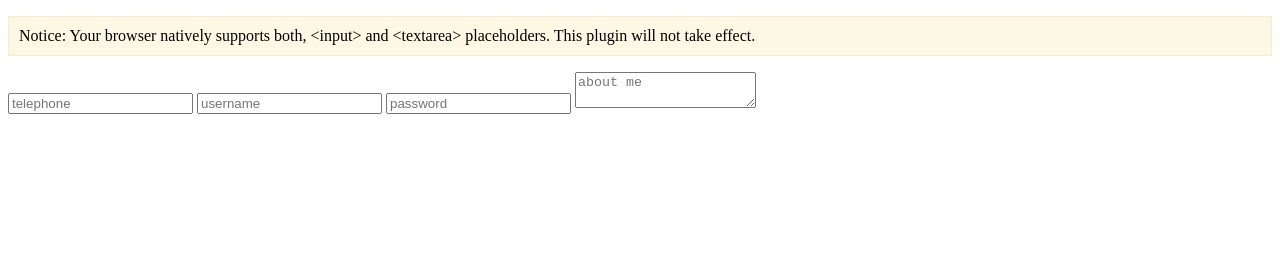
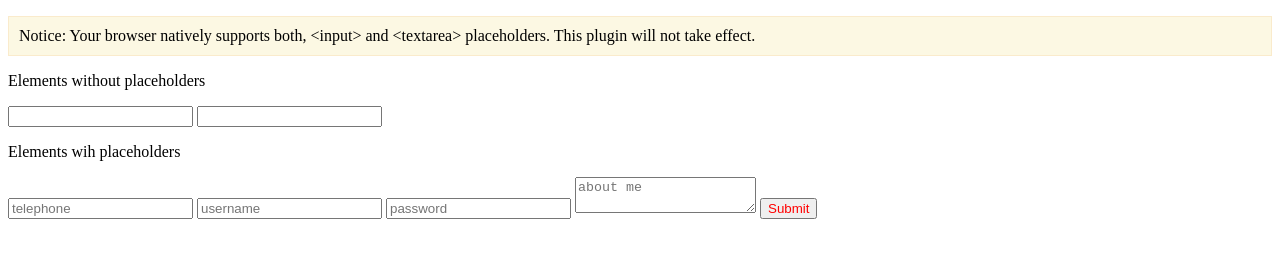
Before and after one commit to amerikan/placeholder-polyfill, a plain HTML site: page index.html in a window 1280 px wide. Drawn offline with nearby package versions, Linux system fonts and the light colour scheme.

Commit message:
added some more test cases to demo

```diff
--- a/index.html
+++ b/index.html
@@ -28,10 +28,17 @@
     <body>
         <p id="message" style="background: #fcf8e3; border: 1px solid #faebcc; padding: 10px; display:none;"></p>
         <form>
+            <p>Elements without placeholders</p>
+            <input type="text" />
+            <input type="password" />
+
+            <p>Elements wih placeholders</p>
             <input type="tel" placeholder="telephone" />
             <input type="text" placeholder="username" />
             <input type="password" placeholder="password" />
             <textarea placeholder="about me"></textarea>
+
+            <input type="submit" value="Submit" />
         </form>
     </body>
 </html>
```
